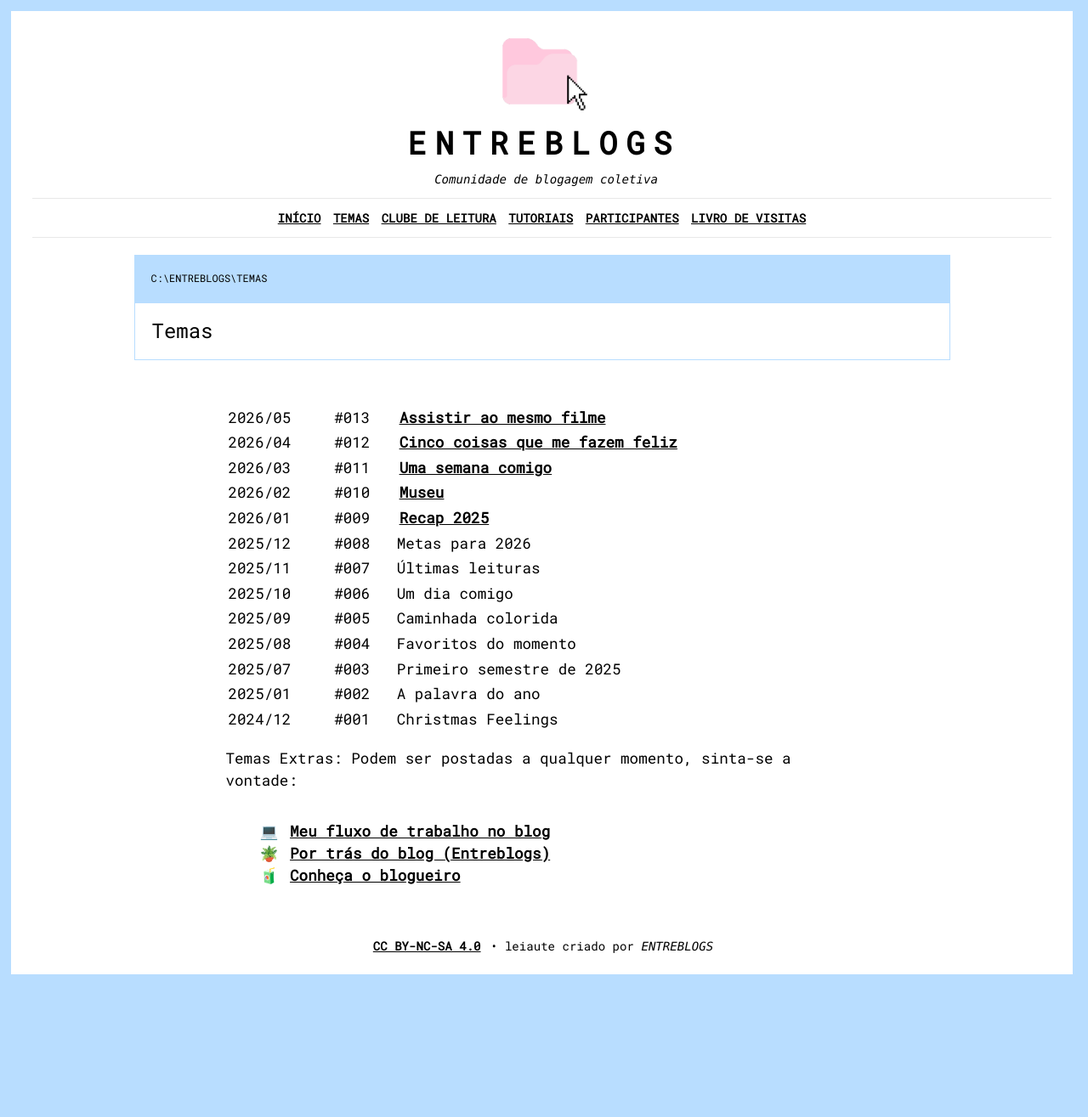
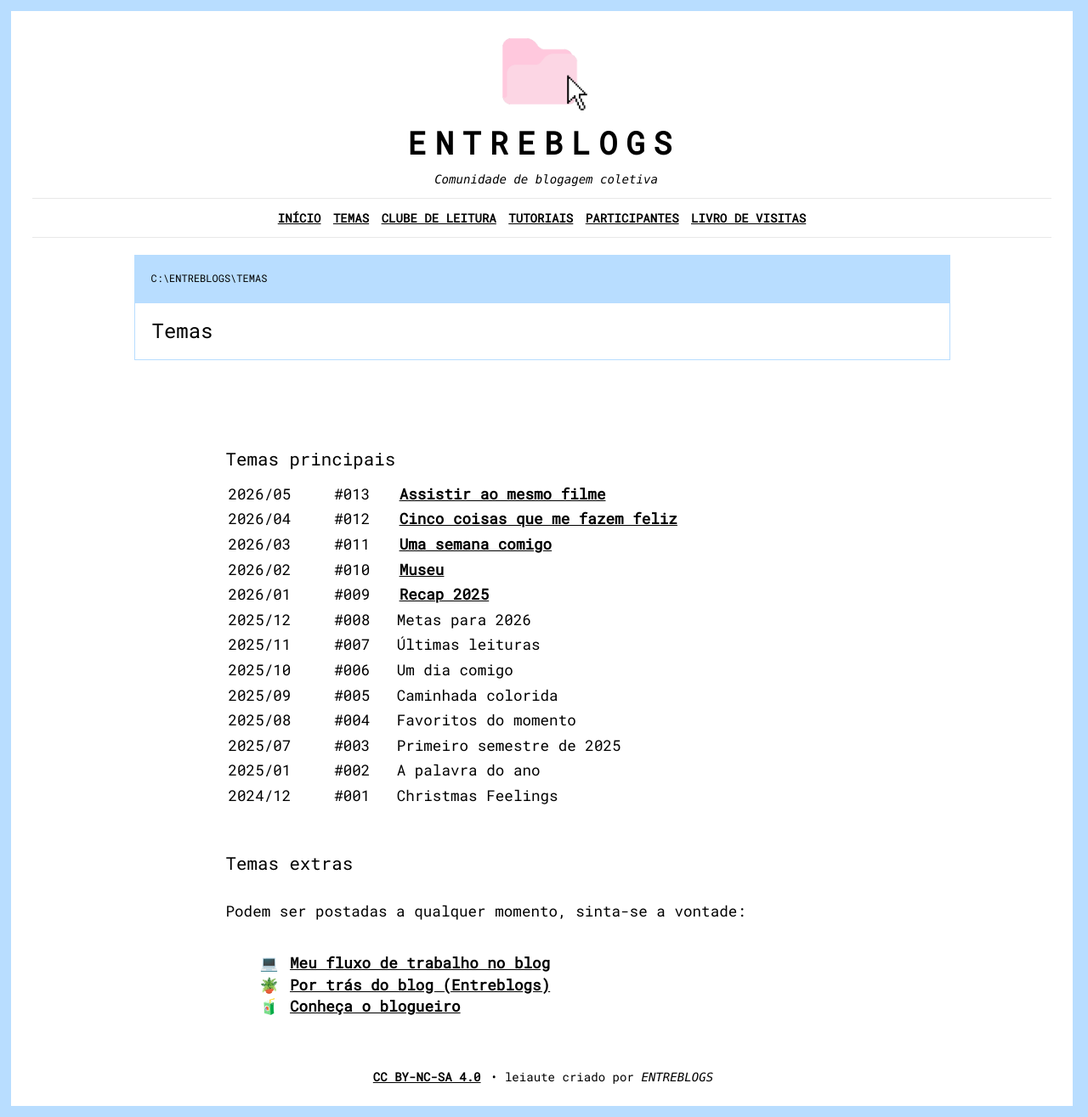
Before and after one commit to bamoretti/entreblogs, a Jekyll site: the page built from temas.md, in a window 1280 px wide. Shown: the whole page at 85% size. Built offline with Jekyll 4.4.1, drawn with Linux system fonts in a browser that asks for light colours; comment, search, counter and statistics services are not loaded; before the commit the page ends 1160 px from its top, so only the background shows below that.

Commit message:
Update temas.md

```diff
--- a/temas.md
+++ b/temas.md
@@ -3,6 +3,8 @@ layout: default
 title: Temas
 description: Temas que já passaram pela blogagem.
 ---
+<h4>Temas principais</h4>
+
 | 2026/05 | #013 | [Assistir ao mesmo filme]({{ site.baseurl }}/temas/assistir-ao-mesmo-filme) |
 | 2026/04 | #012 | [Cinco coisas que me fazem feliz]({{ site.baseurl }}/temas/cinco-coisas-que-me-fazem-feliz) |
 | 2026/03 | #011 | [Uma semana comigo]({{ site.baseurl }}/temas/uma-semana-comigo) |
@@ -17,7 +19,7 @@ description: Temas que já passaram pela blogagem.
 | 2025/01 | #002 | A palavra do ano |
 | 2024/12 | #001 | Christmas Feelings |
 
-Temas Extras:
+<h4>Temas extras</h4>
 Podem ser postadas a qualquer momento, sinta-se a vontade:
 
 + 💻 [Meu fluxo de trabalho no blog]({{ site.baseurl }}/extras/meu-fluxo-de-trabalho-no-blog/)
```
